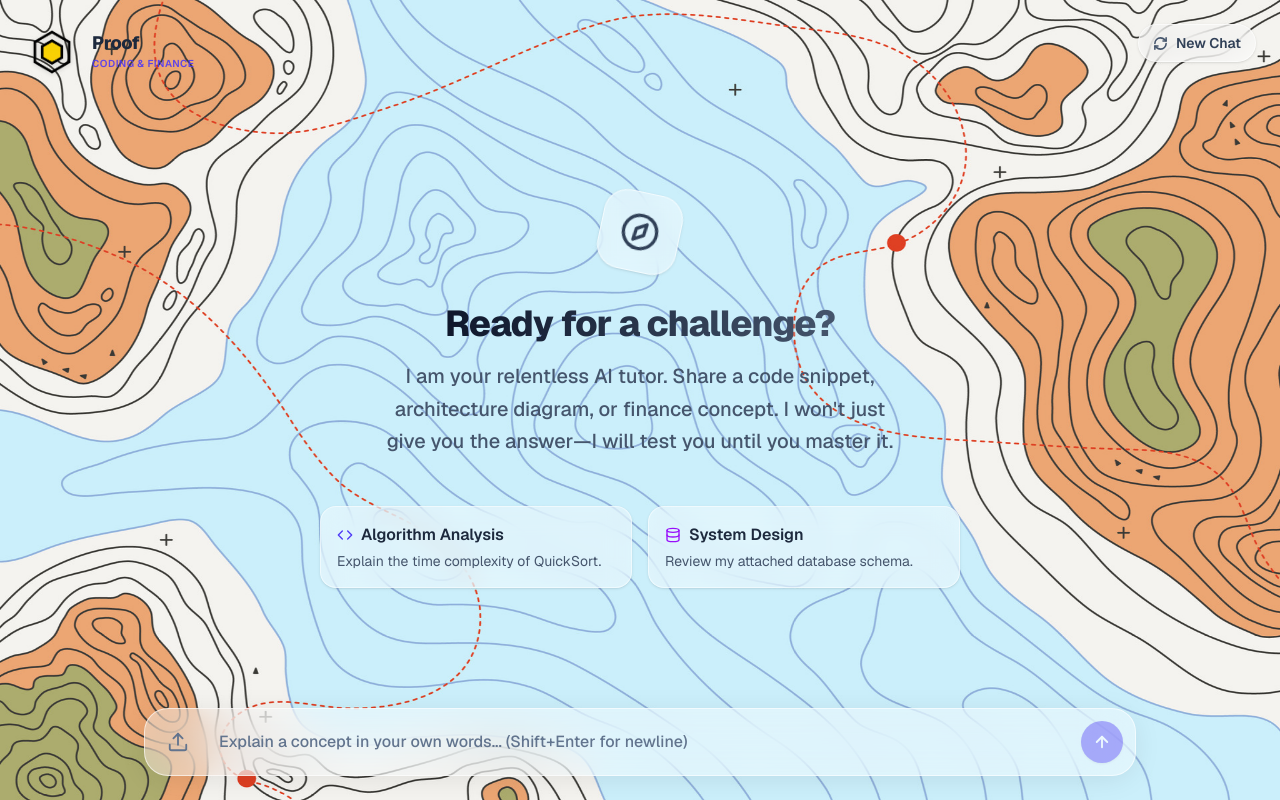
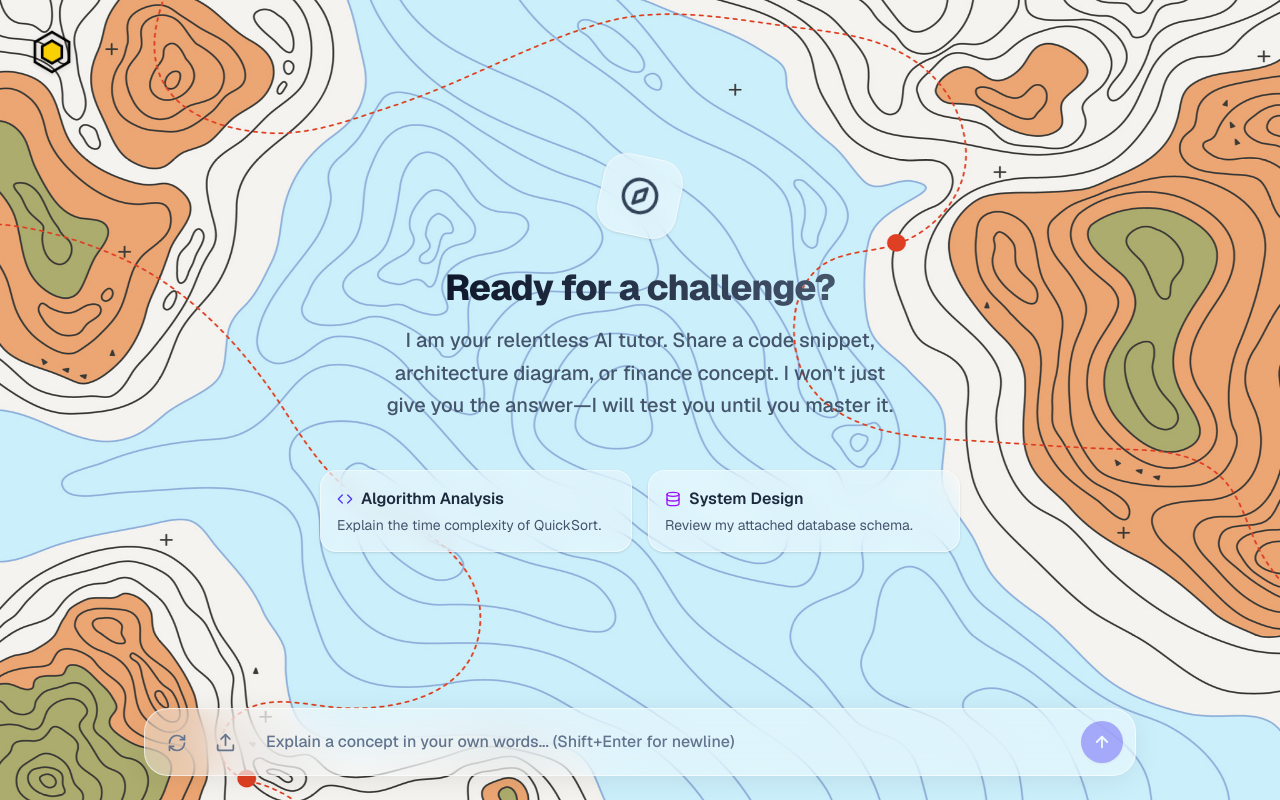
Before and after one commit to sanandsanand/devpostbuildwithai, a Next.js app: page / in a window 1280 px wide. Built offline with nearby package versions, Linux system fonts and the light colour scheme.

Commit message:
Allow messages to scroll to absolute top, remove logo text, and move New Chat button near image upload

```diff
--- a/src/components/Chat.tsx
+++ b/src/components/Chat.tsx
@@ -141,37 +141,16 @@ export function Chat() {
     <div className="flex flex-col h-[100dvh] w-full bg-transparent overflow-hidden relative">
 
       {/* Floating Logo (Top-Left) */}
-      <div className="absolute top-4 left-4 sm:top-6 sm:left-6 z-50 flex items-center gap-3 pointer-events-none">
-        <img
-          src="/hex-yellow-bold.png"
-          alt="Proof Logo"
-          className="w-12 h-12 sm:w-14 sm:h-14 object-contain drop-shadow-sm"
-        />
-        <div className="hidden sm:flex flex-col">
-          <span className="font-extrabold text-slate-800 text-lg tracking-tight leading-none">Proof</span>
-          <span className="text-[10px] font-semibold tracking-wider uppercase text-indigo-600/90 mt-1">Coding &amp; Finance</span>
-        </div>
-      </div>
-
-      {/* Floating New Chat Pill (Top-Right, Zero Height Lost) */}
-      <button
-        onClick={handleResetChat}
-        title="Start a new chat"
-        className="absolute top-4 right-4 sm:top-6 sm:right-6 z-50 flex items-center gap-2 px-3.5 py-2 bg-white/50 hover:bg-white/70 active:scale-95 backdrop-blur-md rounded-full border border-white/60 shadow-sm text-slate-700 text-xs sm:text-sm font-semibold transition-all duration-200 group cursor-pointer"
-      >
-        <svg xmlns="http://www.w3.org/2000/svg" width="15" height="15" viewBox="0 0 24 24" fill="none" stroke="currentColor" strokeWidth="2.5" strokeLinecap="round" strokeLinejoin="round" className="text-slate-600 group-hover:rotate-180 transition-transform duration-500">
-          <path d="M3 12a9 9 0 0 1 9-9 9.75 9.75 0 0 1 6.74 2.74L21 8"></path>
-          <path d="M21 3v5h-5"></path>
-          <path d="M21 12a9 9 0 0 1-9 9 9.75 9.75 0 0 1-6.74-2.74L3 16"></path>
-          <path d="M8 16H3v5"></path>
-        </svg>
-        <span>New Chat</span>
-      </button>
+      <img
+        src="/hex-yellow-bold.png"
+        alt="Proof Logo"
+        className="absolute top-4 left-4 sm:top-6 sm:left-6 w-12 h-12 sm:w-14 sm:h-14 object-contain drop-shadow-sm pointer-events-none z-50"
+      />
 
       {/* Full-Height Edge-to-Edge Chat Area */}
-      <div className="flex flex-col h-full w-full max-w-5xl mx-auto relative z-10 pt-16 sm:pt-20">
+      <div className="flex flex-col h-full w-full max-w-5xl mx-auto relative z-10">
 
-        <main ref={scrollRef} onScroll={handleScroll} className="flex-1 overflow-y-auto px-4 py-4 no-scrollbar relative" style={{ scrollbarWidth: 'none', msOverflowStyle: 'none' }}>
+        <main ref={scrollRef} onScroll={handleScroll} className="flex-1 overflow-y-auto px-4 pt-6 pb-4 no-scrollbar relative" style={{ scrollbarWidth: 'none', msOverflowStyle: 'none' }}>
           {messages.length === 0 ? (
             <div className="flex flex-col items-center justify-center h-full text-center px-4 max-w-2xl mx-auto animate-in fade-in slide-in-from-bottom-4 duration-700">
               <div className="w-20 h-20 bg-white/40 backdrop-blur-md rounded-3xl flex items-center justify-center mb-8 shadow-sm border border-white/60 text-slate-700 rotate-12 hover:rotate-0 transition-all duration-500">
@@ -260,10 +239,24 @@ export function Chat() {
                 </div>
               )}
 
-              <div className="flex items-end gap-2">
-                <label className="flex items-center justify-center cursor-pointer p-2.5 text-slate-500 hover:text-indigo-600 hover:bg-white/50 transition-colors rounded-full mb-1 ml-1" title="Attach diagram or flowchart">
+              <div className="flex items-end gap-1.5 sm:gap-2">
+                <button
+                  type="button"
+                  onClick={handleResetChat}
+                  className="flex items-center justify-center cursor-pointer p-2.5 text-slate-500 hover:text-indigo-600 hover:bg-white/50 transition-colors rounded-full mb-1 ml-1 group"
+                  title="New Chat (Reset conversation)"
+                >
+                  <svg xmlns="http://www.w3.org/2000/svg" width="20" height="20" viewBox="0 0 24 24" fill="none" stroke="currentColor" strokeWidth="2" strokeLinecap="round" strokeLinejoin="round" className="group-hover:rotate-180 transition-transform duration-500">
+                    <path d="M3 12a9 9 0 0 1 9-9 9.75 9.75 0 0 1 6.74 2.74L21 8"></path>
+                    <path d="M21 3v5h-5"></path>
+                    <path d="M21 12a9 9 0 0 1-9 9 9.75 9.75 0 0 1-6.74-2.74L3 16"></path>
+                    <path d="M8 16H3v5"></path>
+                  </svg>
+                </button>
+
+                <label className="flex items-center justify-center cursor-pointer p-2.5 text-slate-500 hover:text-indigo-600 hover:bg-white/50 transition-colors rounded-full mb-1" title="Attach diagram or flowchart">
                   <input type="file" accept="image/*" className="hidden" onChange={handleImageChange} />
-                  <svg xmlns="http://www.w3.org/2000/svg" width="22" height="22" viewBox="0 0 24 24" fill="none" stroke="currentColor" strokeWidth="2" strokeLinecap="round" strokeLinejoin="round"><path d="M21 15v4a2 2 0 0 1-2 2H5a2 2 0 0 1-2-2v-4"></path><polyline points="17 8 12 3 7 8"></polyline><line x1="12" y1="3" x2="12" y2="15"></line></svg>
+                  <svg xmlns="http://www.w3.org/2000/svg" width="21" height="21" viewBox="0 0 24 24" fill="none" stroke="currentColor" strokeWidth="2" strokeLinecap="round" strokeLinejoin="round"><path d="M21 15v4a2 2 0 0 1-2 2H5a2 2 0 0 1-2-2v-4"></path><polyline points="17 8 12 3 7 8"></polyline><line x1="12" y1="3" x2="12" y2="15"></line></svg>
                 </label>
 
                 {/* Multiline Explanation Textarea */}
```
